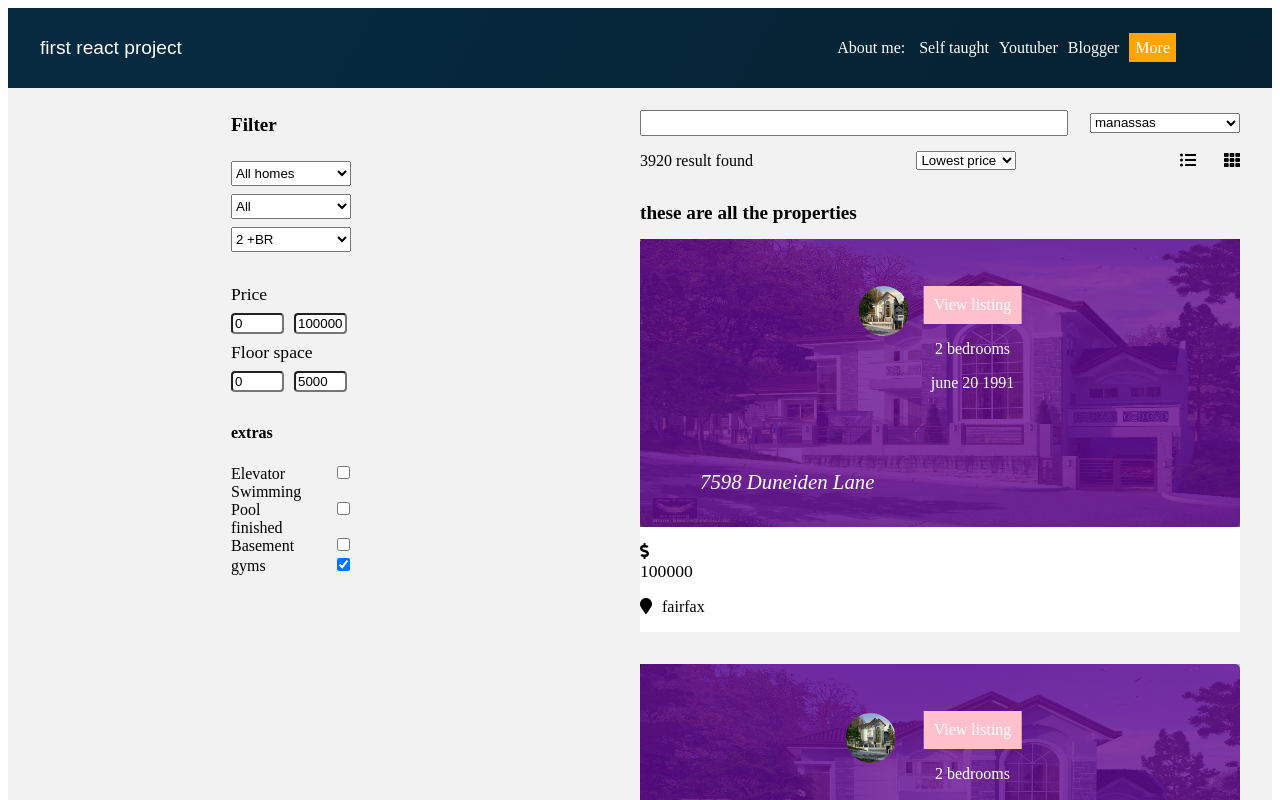
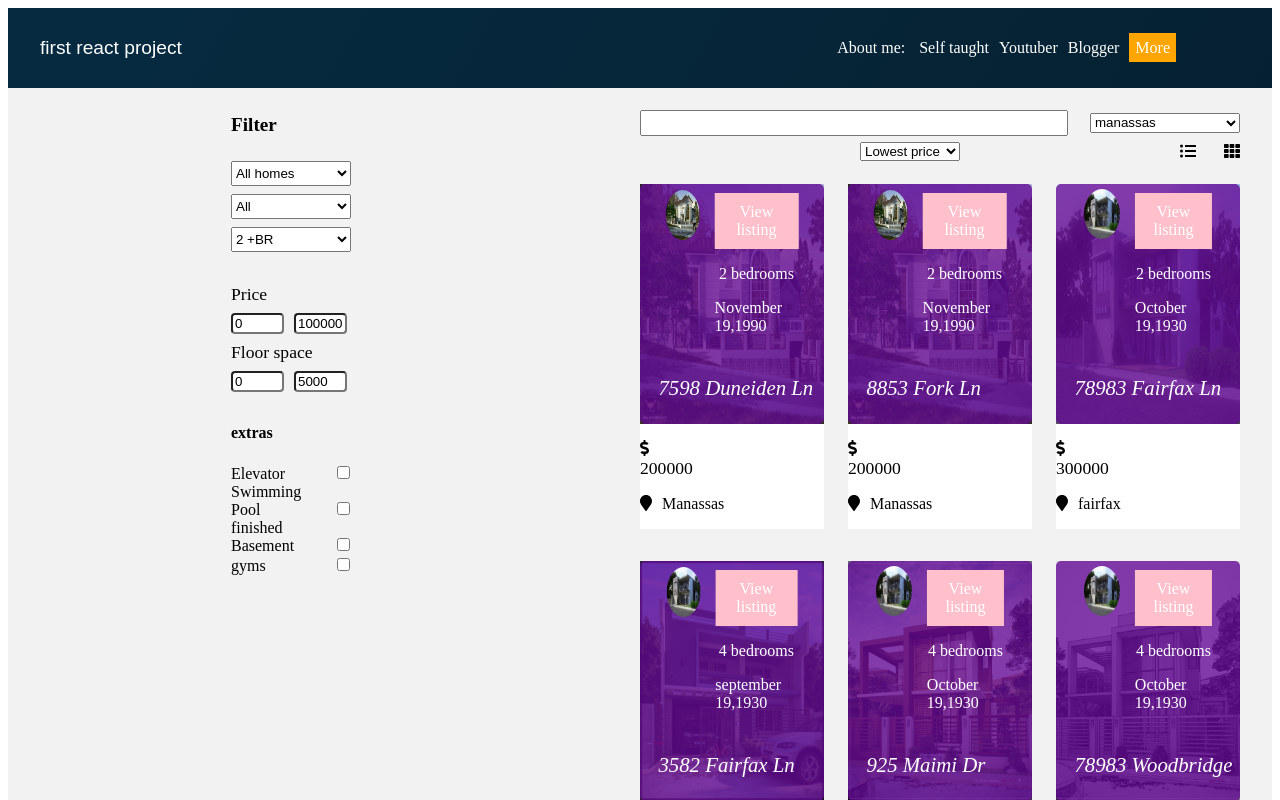
Before and after one commit to fono97/react-realstate, a React (Create React App) app: page / in a window 1280 px wide. Shown: the top 800 px of the page. Built offline with nearby package versions, Linux system fonts and the light colour scheme.

Commit message:
i deleted the return statement

```diff
--- a/src/App.js
+++ b/src/App.js
@@ -18,11 +18,12 @@ class App extends Component {
       elevator: false,
       swimming_pool: false,
       finished_basement: false,
-      gyms: true,
+      gyms: false,
       filteredData: data,
       populateFormData: {},
       sortby: "price-dsc",
-      view:"long"
+      view: "box",
+      search: "",
     };
 
     this.change = this.change.bind(this);
@@ -38,10 +39,10 @@ class App extends Component {
       data,
     });
   }
-  changeView(viewName){
-this.setState({
-  view: viewName
-})
+  changeView(viewName) {
+    this.setState({
+      view: viewName,
+    });
   }
 
   change(event) {
@@ -81,6 +82,19 @@ this.setState({
         return b.price - a.price;
       });
     }
+
+    if (this.state.search !== "") {
+      newData = newData.filter((item) => {
+        let city = item.city.toLowerCase();
+        let searchText = this.state.search.toLowerCase();
+        let n = city.match(searchText);
+        if (n !== null) {
+          return true;
+        }
+
+      });
+    }
+
     this.setState({
       filteredData: newData,
     });
@@ -92,6 +106,7 @@ this.setState({
       return item.city;
     });
     cities = new Set(cities);
+    console.log(cities.size);
     cities = [...cities];
     cities.sort();
     //hometype
@@ -123,6 +138,7 @@ this.setState({
   }
 
   render() {
+    console.log(this.state);
     return (
       <div className="App">
         <Header />
@@ -131,7 +147,7 @@ this.setState({
           globalState={this.state}
           data={this.state.filteredData}
           populateAction={this.populateForm}
-          changeView ={this.changeView}
+          changeView={this.changeView}
         />
       </div>
     );
--- a/src/Component/filter.js
+++ b/src/Component/filter.js
@@ -131,9 +131,9 @@ class Filter extends React.Component {
                 className="Checkout"
                 onChange={this.props.change}
                 name="elevator"
-                value="elevator"
+                // value="elevator"
                 type="checkbox"
-                checked={this.props.globalState.elevator}
+                // checked={this.props.globalState.elevator}
               />
             </label>
             <label className="Label" htmlFor="extras">
@@ -141,7 +141,7 @@ class Filter extends React.Component {
               <input
                 className="Checkout"
                 name="swimming_pool"
-                checked={this.props.globalState.swimming_pool}
+                // checked={this.props.globalState.swimming_pool}
                 type="checkbox"
                 onChange={this.props.change}
               />
@@ -151,7 +151,7 @@ class Filter extends React.Component {
               <input
                 className="Checkout"
                 name="finished_basement"
-                checked={this.props.globalState.finished_basement}
+                // checked={this.props.globalState.finished_basement}
                 type="checkbox"
                 onChange={this.props.change}
               />
@@ -162,7 +162,7 @@ class Filter extends React.Component {
                 className="Checkout"
                 name="gyms"
                 type="checkbox"
-                checked={this.props.globalState.gyms}
+                // checked={this.props.globalState.gyms}
                 onChange={this.props.change}
               />
             </label>
--- a/src/Component/listing.js
+++ b/src/Component/listing.js
@@ -9,10 +9,14 @@ import {
 // import styled from '@emotion/styled'
 
 const Listing = (props) => {
+  const result = props.globalState.filteredData.length;
+  const singleResult = "result found";
+  const multipleResult = "results found";
+  const Title = "These are all the properties";
   const Cursor = {
-    cursor:"pointer",
-    display:"block"
-  }
+    cursor: "pointer",
+    display: "block",
+  };
   // const properties = styled.div`
   //  width: 100vw;
   //   max-width: 600px;
@@ -33,7 +37,12 @@ const Listing = (props) => {
         <article className="Article" key={i}>
           <div className="single-items">
             <div className="Info">
-              <div className="ImageContainer" style ={{height:props.globalState.view === "box" ? "15rem" : "18rem"}}>
+              <div
+                className="ImageContainer"
+                style={{
+                  height: props.globalState.view === "box" ? "15rem" : "18rem",
+                }}
+              >
                 <img
                   className="Image"
                   src={listing.image}
@@ -63,11 +72,11 @@ const Listing = (props) => {
             </div>
             <div className="location">
               <p>
-                    <FontAwesomeIcon  icon={faDollarSign} />
+                <FontAwesomeIcon icon={faDollarSign} />
                 <span className="Span">{listing.price}</span>
               </p>
               <p>
-                <FontAwesomeIcon  icon={faMapMarker} />
+                <FontAwesomeIcon icon={faMapMarker} />
                 <span className="Span-1">{listing.city}</span>
               </p>
             </div>
@@ -80,35 +89,67 @@ const Listing = (props) => {
     <section className="Section-listing">
       <div>
         <div className="TitleContainer">
-          <input className="Input" />
+          <input
+            className="Input"
+            name="search"
+            value={props.globalState.search}
+            onChange={props.change}
+          />
           <select className="Select-listing">
             <option>manassas</option>
             <option>fairfax</option>
           </select>
         </div>
         <div className="TitleContainer">
-          <p>3920 result found</p>
-          <select name="sortby" value={props.globalState.sortby} onChange={props.change}>
-            <option value="price-asc" >Highest price</option>
-            <option value="price-dsc" >Lowest price</option>
-
-
-
+          <p>
+            {props.globalState.search === "" && props.globalState.city === "All"
+              ? ""
+              : `${result} ${result <= 1 ? singleResult : multipleResult}`}{" "}
+          </p>
+          <select
+            name="sortby"
+            value={props.globalState.sortby}
+            onChange={props.change}
+          >
+            <option value="price-asc">Highest price</option>
+            <option value="price-dsc">Lowest price</option>
           </select>
           <div className="Icon">
-            <div style={{ cursor:"pointer"}}>
-              <FontAwesomeIcon icon={faListUl}  onClick ={ props.changeView.bind(null, "box")}/>
+            <div style={{ cursor: "pointer" }}>
+              <FontAwesomeIcon
+                icon={faListUl}
+                onClick={props.changeView.bind(null, "box")}
+              />
             </div>
-            <div style={{ cursor:"pointer"}}>
-              <FontAwesomeIcon icon={faTh} style={{ Cursor }} onClick={props.changeView.bind(null, "long")} />
+            <div style={{ cursor: "pointer" }}>
+              <FontAwesomeIcon
+                icon={faTh}
+                style={{ Cursor }}
+                onClick={props.changeView.bind(null, "long")}
+              />
             </div>
           </div>
         </div>
       </div>
       <div className="ConTitle">
-        <h2 className="Title">these are all the properties</h2>
+        <h2 className="Title">
+          {" "}
+          {props.globalState.search === "" && props.globalState.city === "All"
+            ? ""
+            : `${result === 1 ? "Only one single property" : `${result === 0 ? "" : Title}`}`}
+        </h2>
       </div>
-      <div className="Properties" style={{ gridTemplateColumns: props.globalState.view === "box" ? "repeat(auto-fit, minmax(30%, 1fr))" :"repeat(auto-fit, minmax(100%, 1fr))" }}>{loopListings()}</div>
+      <div
+        className="Properties"
+        style={{
+          gridTemplateColumns:
+            props.globalState.view === "box"
+              ? "repeat(auto-fit, minmax(30%, 1fr))"
+              : "repeat(auto-fit, minmax(100%, 1fr))",
+        }}
+      >
+        {loopListings()}
+      </div>
       <div className="Pagination">
         <ul className="Ul">
           <li className="Li">Prev</li>
--- a/src/Component/listingdata/data.js
+++ b/src/Component/listingdata/data.js
@@ -1,20 +1,6 @@
 let data = [
   {
-    address: "7598 Duneiden Lane",
-    image: "images/img-1.jpg",
-    ImgAgent: "images/img-1.jpg",
-    agent: "Gabriel Fono",
-    post: "june 20 1991",
-    price: "100000",
-    city: "fairfax",
-    bed: "7bed rooms",
-    bedrooms:"2",
-    floorSpace: 2000,
-    extras: ["elevator", "gyms"],
-    homeType: "Apartment",
-  },
-  {
-    address: "8383 Fairfax County",
+    address: "7598 Duneiden Ln",
     image: "images/img-2.jpg",
     ImgAgent: "images/img-2.jpg",
     agent: "Tabongue Yannick",
@@ -24,9 +10,24 @@ let data = [
     bed: "3bed rooms",
     bedrooms: "2",
     homeType: "Studio",
+    elevator:true
+  },
+
+  {
+    address: "8853 Fork Ln",
+    image: "images/img-2.jpg",
+    ImgAgent: "images/img-2.jpg",
+    agent: "Tabongue Yannick",
+    post: "November 19,1990",
+    price: "200000",
+    city: "Manassas",
+    bed: "3bed rooms",
+    bedrooms: "2",
+    homeType: "Studio",
+    elevator: false
   },
   {
-    address: "78983 Woodbridge ",
+    address: "78983 Fairfax Ln ",
     image: "images/img-3.jpg",
     ImgAgent: "images/img-3.jpg",
     agent: "Gabriel batisseur",
@@ -36,9 +37,10 @@ let data = [
     bed: "9bed rooms",
     bedrooms: "2",
     homeType: "Apartment",
+    elevator: true
   },
   {
-    address: "78983 Woodbridge ",
+    address: "3582 Fairfax Ln ",
     image: "images/img-4.jpg",
     ImgAgent: "images/img-3.jpg",
     agent: "Gabriel batisseur",
@@ -48,9 +50,10 @@ let data = [
     bed: "9bed rooms",
     bedrooms: "4",
     homeType: "Ranch",
+    elevator: false
   },
   {
-    address: "78983 Woodbridge ",
+    address: "925 Maimi Dr ",
     image: "images/img-5.jpg",
     ImgAgent: "images/img-3.jpg",
     agent: "Gabriel batisseur",
@@ -60,6 +63,7 @@ let data = [
     bed: "9bed rooms",
     bedrooms: "4",
     homeType: "Studio",
+    elevator: true
   },
   {
     address: "78983 Woodbridge ",
@@ -72,6 +76,7 @@ let data = [
     bed: "9bed rooms",
     bedrooms: "4",
     homeType: "Apartment",
+    elevator: false
   },
 ];
 export default data;
```
Also changed, not shown: src/Component/listingdata/dist/data.dev.js, src/Component/listingdata/dist/data.prod.js.
